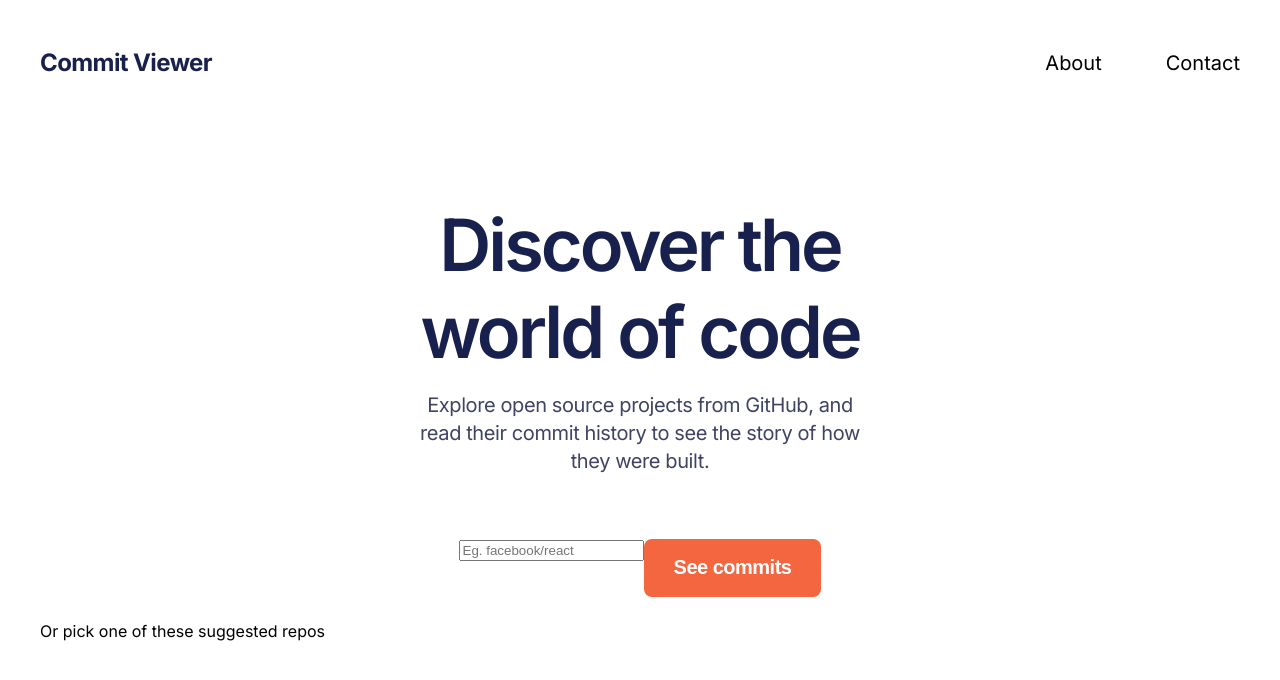
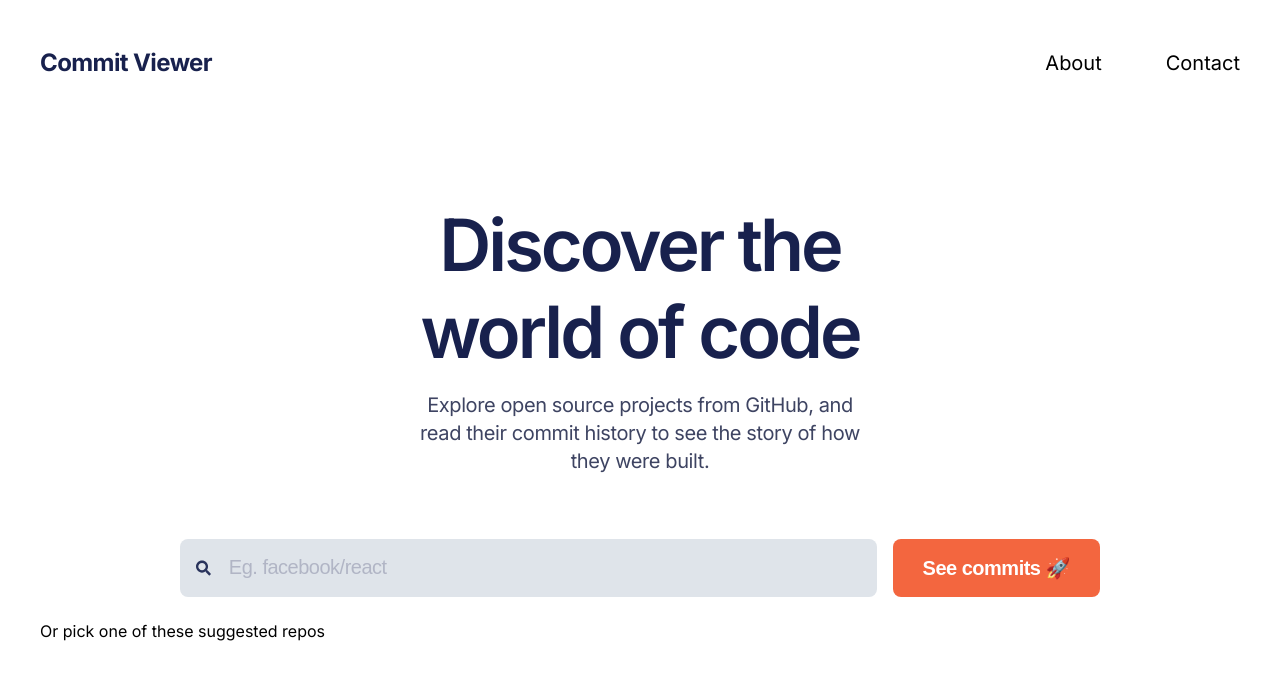
Before and after one commit to mishs/dado-react-code-audition, a React (Create React App) app: page / in a window 1280 px wide. Shown: the top 680 px of the page. Built offline with nearby package versions, Linux system fonts and the light colour scheme.

Commit message:
Adds icons

```diff
--- a/src/SearchInput/SearchInput.js
+++ b/src/SearchInput/SearchInput.js
@@ -1,7 +1,7 @@
-import React, {useState } from 'react'
+import React, { useState, useContext } from 'react'
+import { FaSearch } from 'react-icons/fa'
 import { SearchInputStyles } from './SearchInputStyles'
 import { useHistory } from 'react-router-dom';
-
 
 function SearchInput(props) {
     const [query, setQuery]     = useState('');
@@ -15,20 +15,22 @@ function SearchInput(props) {
     return (
         <SearchInputStyles>
             <form onSubmit={handleSubmit}>
-              <div>
-                <input type="text"
+                <div className="search-wrapper">
+                    <FaSearch />
+                    <input
+                        type="text"
                         placeholder="Eg. facebook/react"
                         // value={}
                         onChange={(e) => setQuery(e.target.value)}
                     />
                 </div>
+
                 <input
                     type="submit"
-                value="See commits"
+                    value="See commits 🚀"
                 />
             </form>
         </SearchInputStyles>
-
     )
 }
 
```
Also changed, not shown: 1 other file (tests, documents, lock files or other folders). Lines whose indentation alone changed are shown as unchanged.
